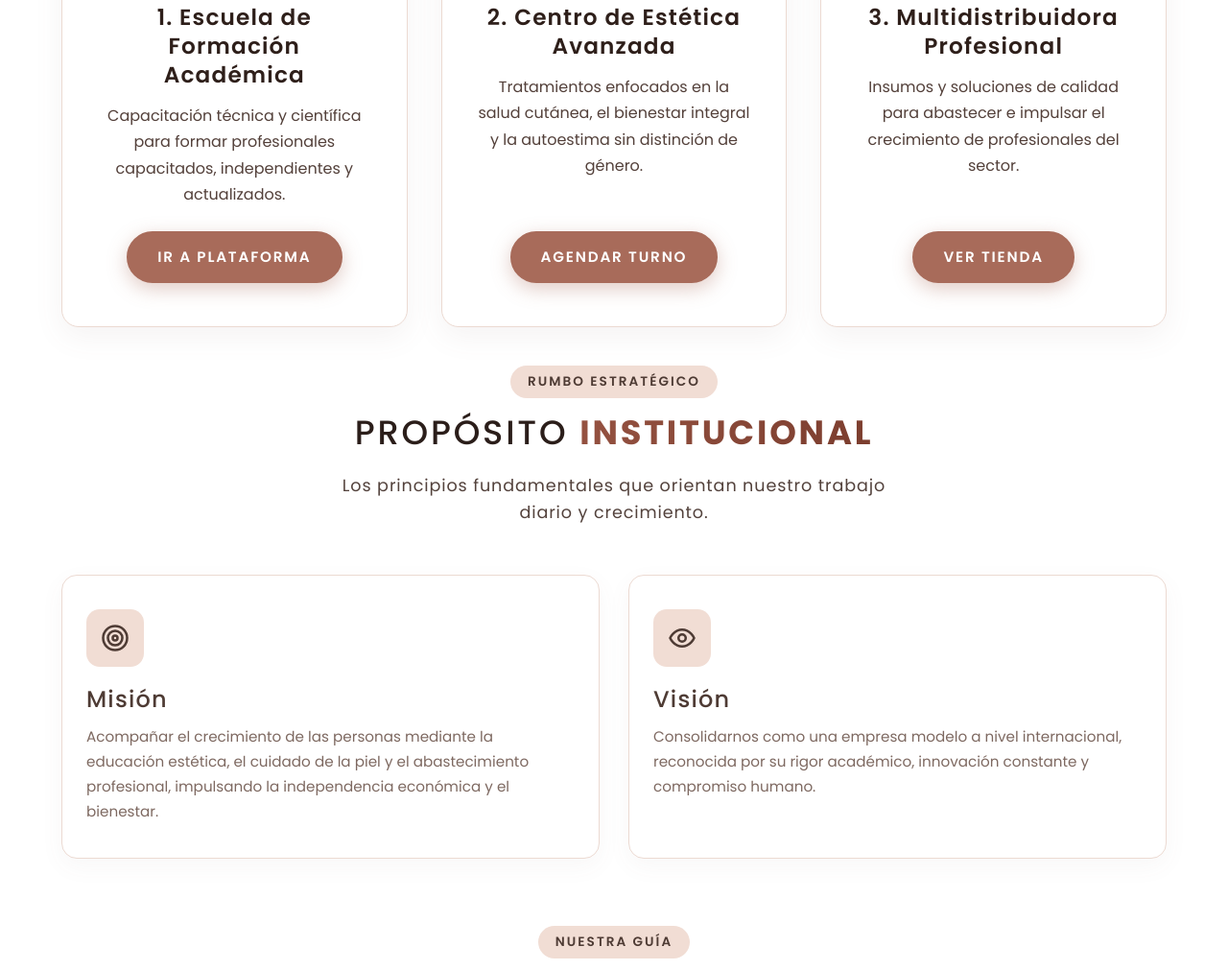
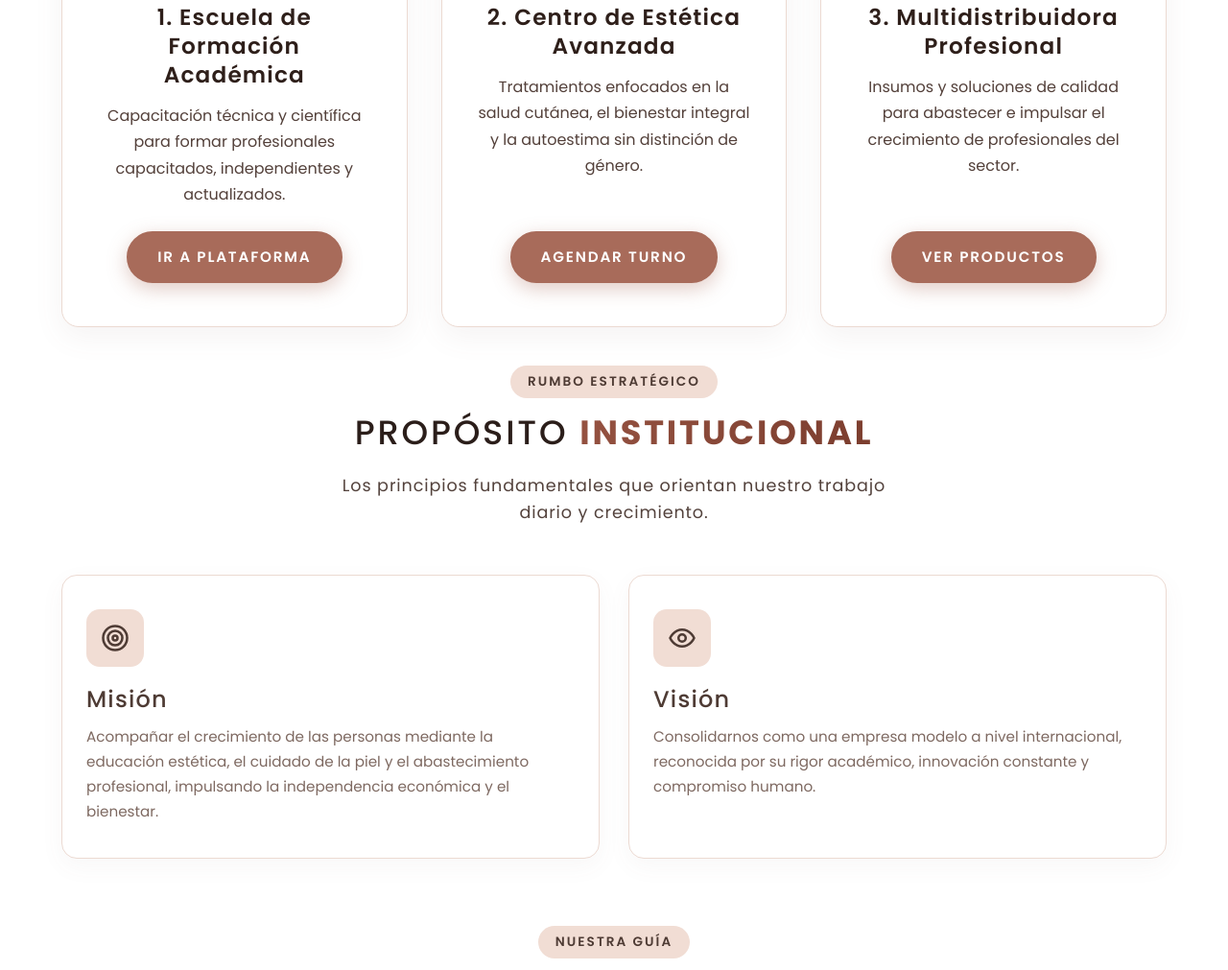
Before and after one commit to nicoxcdm/Pagina-MZ, a website: page index.html in a window 1280 px wide. Shown: the part 3655-4666 px from the top of the page at 96% size. Drawn offline with Linux system fonts and the light colour scheme.

Commit message:
fix: actualizar enlace de Productos a https://ecommercemz.vercel.app

```diff
--- a/index.html
+++ b/index.html
@@ -35,7 +35,7 @@
                 <ul class="nav-menu">
                     <li class="nav-item active"><a href="index.html">Inicio</a></li>
                     <li class="nav-item"><a href="https://plataforma-mz.vercel.app/" target="_blank" rel="noopener noreferrer">E-Learning</a></li>
-                    <li class="nav-item"><a href="tienda.html">Productos</a></li>
+                    <li class="nav-item"><a href="https://ecommercemz.vercel.app" target="_blank" rel="noopener noreferrer">Productos</a></li>
                     <li class="nav-item"><a href="belestetik.html">Belestetik Internacional</a></li>
                 </ul>
             </nav>
@@ -288,7 +288,7 @@
                         </div>
                         <h4 class="feature-card-title">3. Multidistribuidora Profesional</h4>
                         <p class="feature-card-desc">Insumos y soluciones de calidad para abastecer e impulsar el crecimiento de profesionales del sector.</p>
-                        <a href="tienda.html" class="btn-premium btn-secondary">Ver Tienda</a>
+                        <a href="https://ecommercemz.vercel.app" target="_blank" rel="noopener noreferrer" class="btn-premium btn-secondary">Ver Productos</a>
                     </article>
                 </div>
             </div>
@@ -376,7 +376,7 @@
             <ul class="footer-links">
                 <li><a href="index.html">Inicio</a></li>
                 <li><a href="https://plataforma-mz.vercel.app/" target="_blank" rel="noopener noreferrer">E-Learning</a></li>
-                <li><a href="tienda.html">Productos</a></li>
+                <li><a href="https://ecommercemz.vercel.app" target="_blank" rel="noopener noreferrer">Productos</a></li>
                 <li><a href="belestetik.html">Belestetik Internacional</a></li>
             </ul>
 
```
